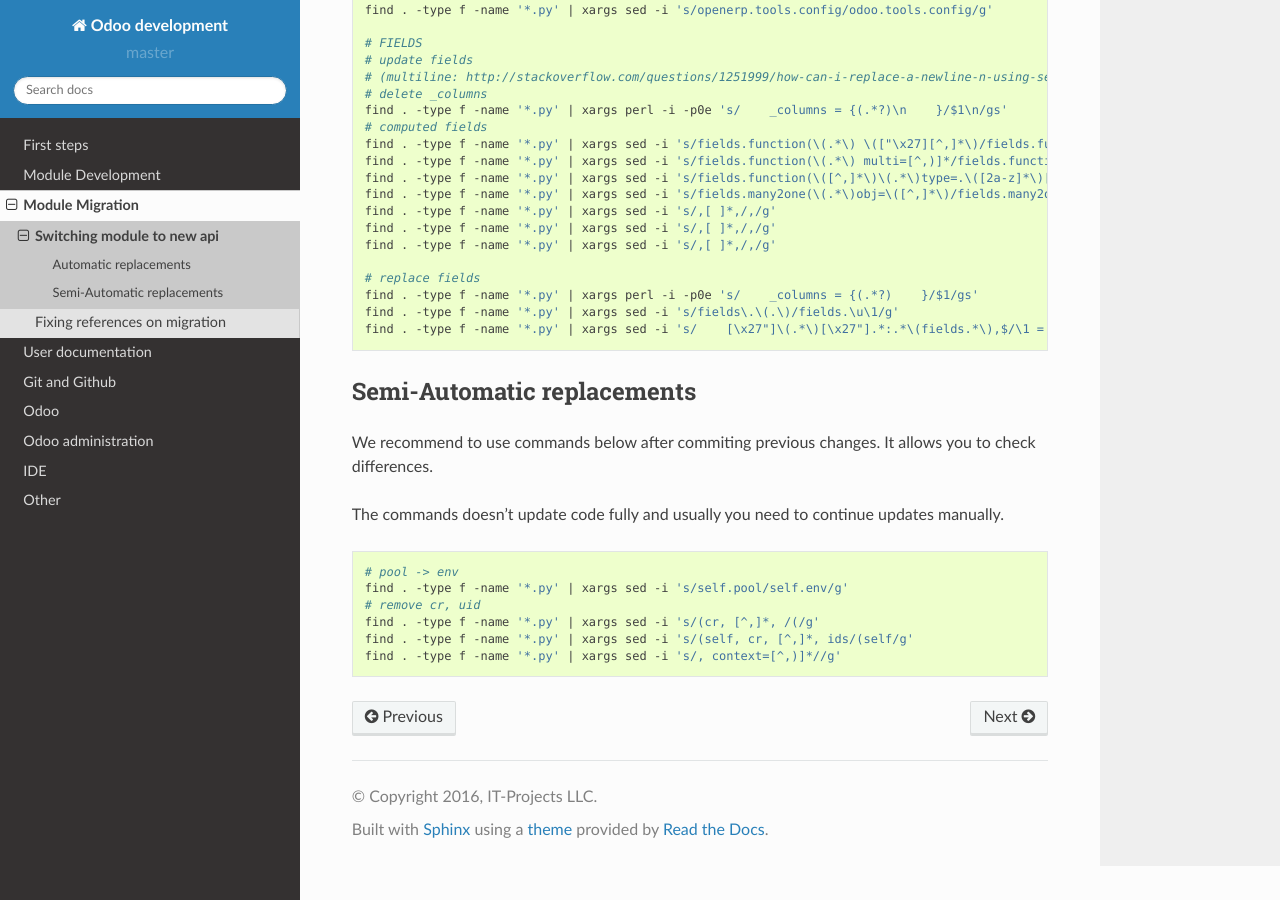
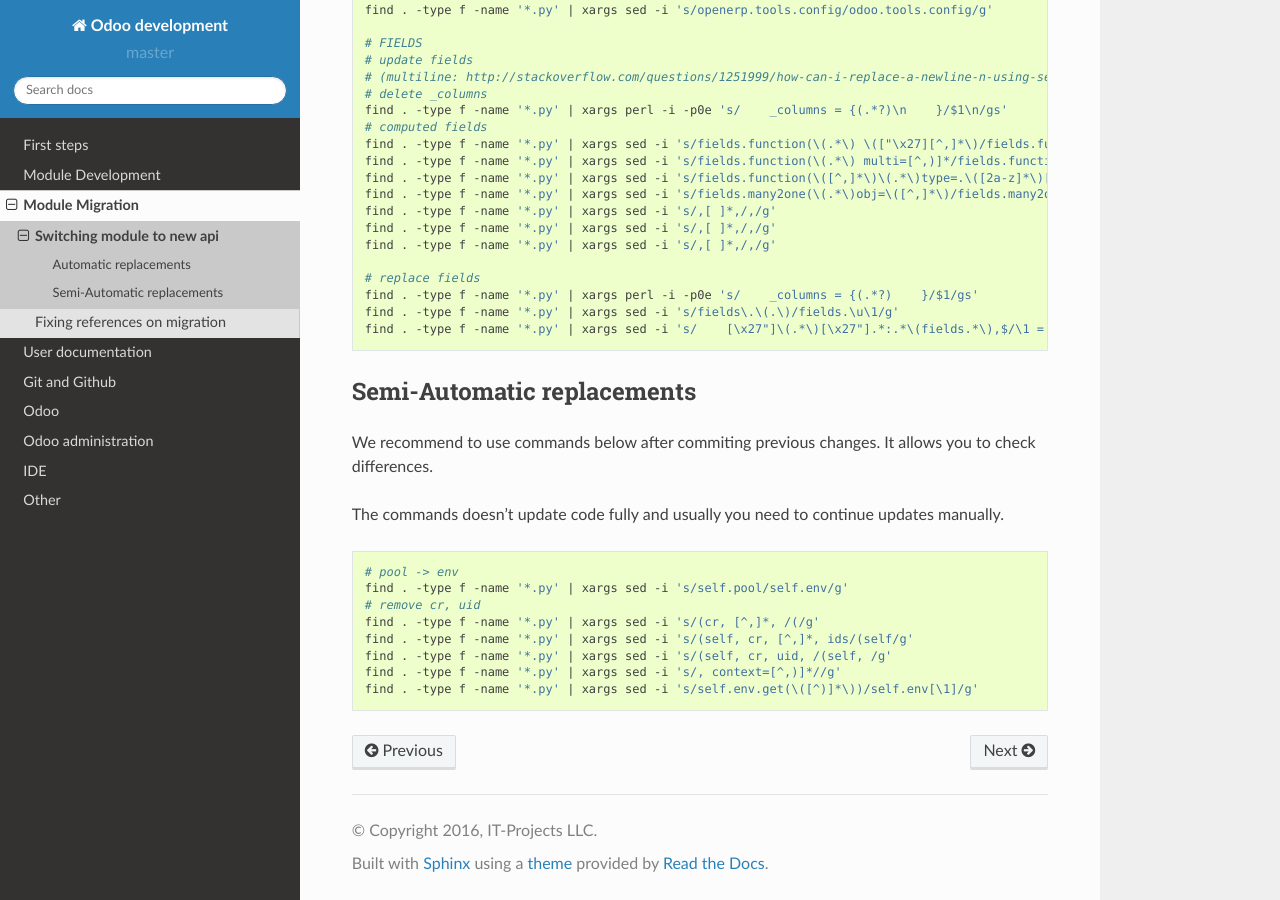
Before and after one commit to itpp-labs/odoo-development, a Sphinx documentation site: the page built from docs/migration/new-api.rst, in a window 1280 px wide and 900 px high, scrolled down 664 px. Built offline with Sphinx 7.4.7 and the Read the Docs theme 2.0.0, drawn with Linux system fonts in a browser that asks for light colours; pages that are not in the unit, such as notebooks, are missing from menus.

Commit message:
new-api: add some cases for Semi-Automatic replacements

```diff
--- a/docs/migration/new-api.rst
+++ b/docs/migration/new-api.rst
@@ -68,4 +68,6 @@
     # remove cr, uid
     find . -type f -name '*.py' | xargs sed -i 's/(cr, [^,]*, /(/g'
     find . -type f -name '*.py' | xargs sed -i 's/(self, cr, [^,]*, ids/(self/g'
+    find . -type f -name '*.py' | xargs sed -i 's/(self, cr, uid, /(self, /g'
     find . -type f -name '*.py' | xargs sed -i 's/, context=[^,)]*//g'
+    find . -type f -name '*.py' | xargs sed -i 's/self.env.get(\([^)]*\))/self.env[\1]/g'
```
